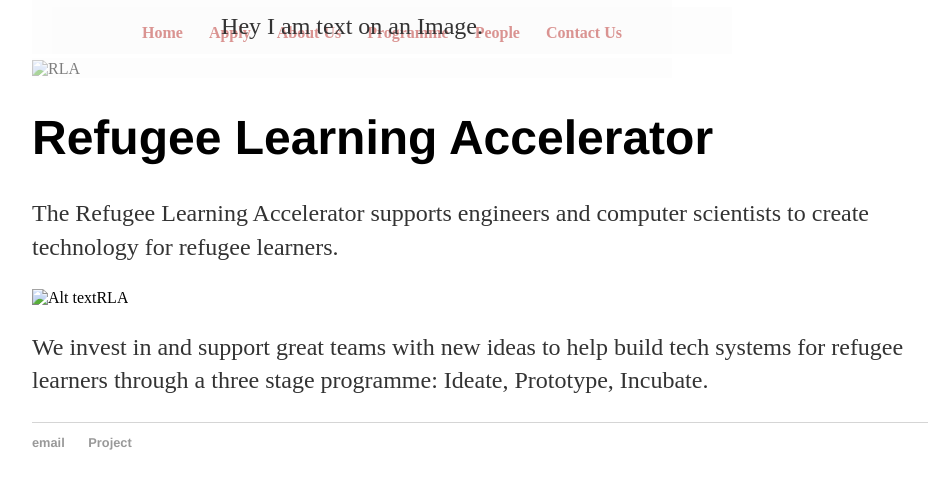
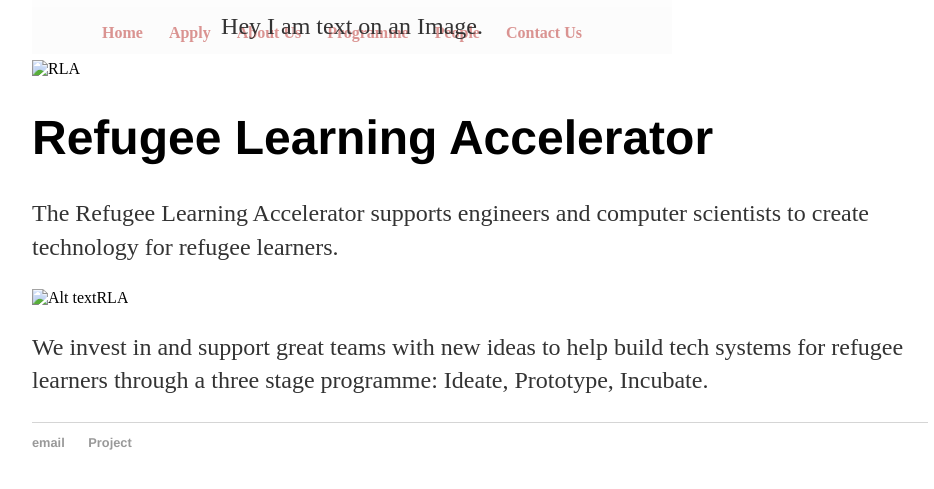
Before and after one commit to Refugee-Learning-Accelerator/Refugee-Learning-Accelerator.github.io, a Jekyll site: the page built from index.html, in a window 1280 px wide. Shown: the top 489 px of the page, without its empty margins (160-1094 px from the left). Built offline with Jekyll 4.4.1, drawn with Linux system fonts in a browser that asks for light colours.

Commit message:
Update landingpage.html

```diff
--- a/_layouts/landingpage.html
+++ b/_layouts/landingpage.html
@@ -9,7 +9,7 @@
 		<div class="relative">
   					<img src="Refugee-Learning-Accelerator.github.io/Green_leaf.jpg" alt="RLA">
 
-			<nav class="absolute-text">
+			<nav>
 	    		<ul class="absolute-text">
 	        		<li><a href="/">Home</a></li>
 				<li><a href="/apply">Apply</a></li>
```
